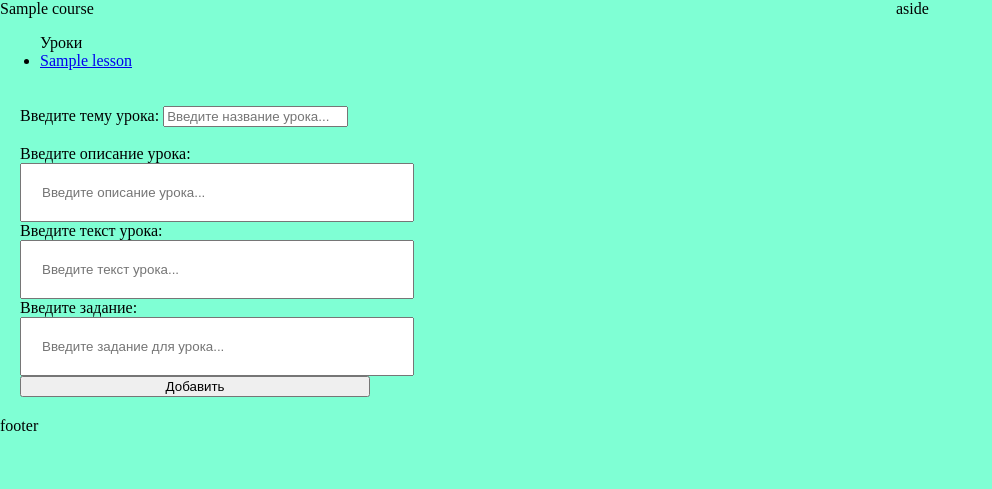
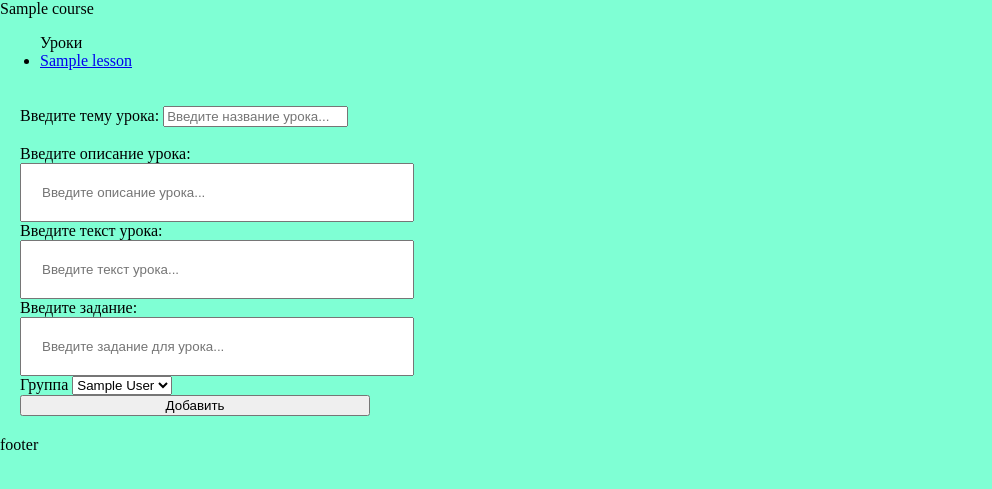
Before and after one commit to RomanKovalchik/LMSDjango, a Django app: page /course/1 in a window 1280 px wide. Shown: the part 63-552 px from the top of the page, without its empty margins (0-992 px from the left). Run offline with Django 4.2, Linux system fonts and the light colour scheme; a user stored in the database is signed in; tables that the repository leaves empty hold one stand-in row (values such as "Sample post").

Commit message:
adding UserGroup model

```diff
--- a/LMS/static/css/styles.css
+++ b/LMS/static/css/styles.css
@@ -65,3 +65,29 @@
 .content aside {
     width: 30%;
 }
+
+.asidelesson {
+
+    margin: 10px 0;
+    padding: 3px;
+    display: flex;
+    align-items: center;
+
+    .title a{
+        text-decoration: none;
+    }
+    .status {
+        background-color: #000000;
+        width: 10px;
+        height: 10px;
+        margin-left: 10px;
+    }
+    .status.success{
+        background-color: green;
+    }
+    .status.incomplete{
+        background-color: yellow;
+    }
+
+
+}
--- a/course/forms.py
+++ b/course/forms.py
@@ -1,6 +1,7 @@
 from django import forms
 from django.core.exceptions import ValidationError
 
+from user.models import UserGroup
 from .models import Lesson
 
 
@@ -21,6 +22,11 @@
         widget=forms.TextInput(
             attrs={"placeholder": "Введите задание для урока...", "class": "input-data"})
     )
+    group = forms.ChoiceField(
+        label='Группа',
+        choices=[(group.id, group.title) for group in UserGroup.objects.all()],
+        required=True,
+    )
 
     class Meta:
         model = Lesson
--- a/course/models.py
+++ b/course/models.py
@@ -1,4 +1,6 @@
 from django.db import models
+
+from user.models import CustomUser
 
 
 # Create your models here.
@@ -34,13 +36,17 @@
     class Meta:
         db_table = 'course_lesson'
 
+
 class UserLesson(models.Model):
-    user = models.TextField(null=True)
-    lesson = models.TextField(null=True)
+    user = models.ForeignKey(CustomUser, on_delete=models.CASCADE)
+    lesson = models.ForeignKey(Lesson, on_delete=models.CASCADE)
     is_completed = models.BooleanField(default=False)
 
     def __str__(self):
-        return f'<{self.__class__.__name__}>: {self.user}'
+        return f'<{self.__class__.__name__}>: {self.user}-{self.lesson}'
 
     def __repr__(self):
         return self.__str__()
+
+    class Meta:
+        db_table = 'custom_user_lesson'
--- a/course/templates/course/inc/_lesson_card.html
+++ b/course/templates/course/inc/_lesson_card.html
@@ -1,6 +1,6 @@
 <ul>
     <div class="title">Уроки</div>
     {% for lesson in lessons %}
-        <li><a href="{% url 'lesson_detail' course_id=course.id lesson_id=lesson.id %}">{{ lesson.title }}</a></li>
+        <li><a href="{% url 'lesson_detail' course_id=course.id lesson_id=lesson.lesson.id %}">{{ lesson.lesson.title }}</a></li>
     {% endfor %}
 </ul>
--- a/course/templates/course/inc/_lesson_form.html
+++ b/course/templates/course/inc/_lesson_form.html
@@ -15,6 +15,8 @@
         <label for='{{ form.activity.label_tag }}'>Введите задание:
             {{ form.activity }}</label>
 
+        <label for='{{ form.group.label_tag }}'>{{ form.group.label }}
+            {{ form.group }}</label>
 
         {% if form.title.errors %}
             <div class="error">{{ form.title.errors }}</div>
--- a/course/views.py
+++ b/course/views.py
@@ -3,7 +3,7 @@
 from django.shortcuts import render
 
 from .forms import LessonForm
-from .models import Course
+from .models import Course, UserLesson
 from .models import Lesson
 
 
@@ -22,6 +22,7 @@
 
 def course_detail(request: WSGIRequest, course_id: int):
     course = Course.objects.filter(id=course_id).first()
+    lessons = UserLesson.objects.filter(user=request.user)
     if request.method == "POST":
         form = LessonForm(request.POST)
 
@@ -36,8 +37,6 @@
     else:
         form = LessonForm()
 
-
-    lessons = Lesson.objects.filter(course=course).all()
     context = {
         'title': course.title,
         'course': course,
--- a/templates/base.html
+++ b/templates/base.html
@@ -17,7 +17,8 @@
                {% block main %}
                 {% endblock %}
             </main>
-            <aside>aside</aside>
+           {% include 'inc/_aside.html' %}
+
         </div>
     {% endblock %}
     {% include 'inc/_footer.html' %}
--- /dev/null
+++ b/templates/inc/_aside.html
@@ -0,0 +1,12 @@
+<aside>
+    {% for user_lesson in lessons %}
+        {% if not user_lesson.is_completed %}
+            <div class="asidelesson">
+                <div class="title">
+                     <a href="{% url 'lesson_detail' course_id=user_lesson.lesson.course.id lesson_id=user_lesson.lesson.id %}">{{ user_lesson.lesson.title }}</a>
+                </div>
+                <div class="status {% if user_lesson.is_completed %}success{% else %}incomplete{% endif %}"></div>
+            </div>
+        {% endif %}
+    {% endfor %}
+</aside>
--- a/user/models.py
+++ b/user/models.py
@@ -71,3 +71,9 @@
 
     def __repr__(self):
         return self.__str__()
+
+
+class UserGroup(models.Model):
+    title = models.CharField(max_length=50)
+    courses = models.ManyToManyField('course.Course', related_name='group_courses')
+    users = models.ManyToManyField(CustomUser, related_name='group_users')
--- a/user/templates/user/index.html
+++ b/user/templates/user/index.html
@@ -1,4 +1,10 @@
 {% extends 'base.html' %}
 {% block main %}
     {{ title }}
+
+     <ul class="courses">
+        {% for course in courses %}
+            <li><a href="{% url 'course_detail' course_id=course.id %}">{{ course.title }}</a></li>
+        {% endfor %}
+    </ul>
 {% endblock %}
```
Also changed, not shown: user/views.py (+7 -1 lines), course/migrations/0002_userlesson.py, course/migrations/0003_alter_userlesson_table.py (added), course/migrations/0004_alter_userlesson_table.py (added), user/migrations/0002_usergroup.py (added).
